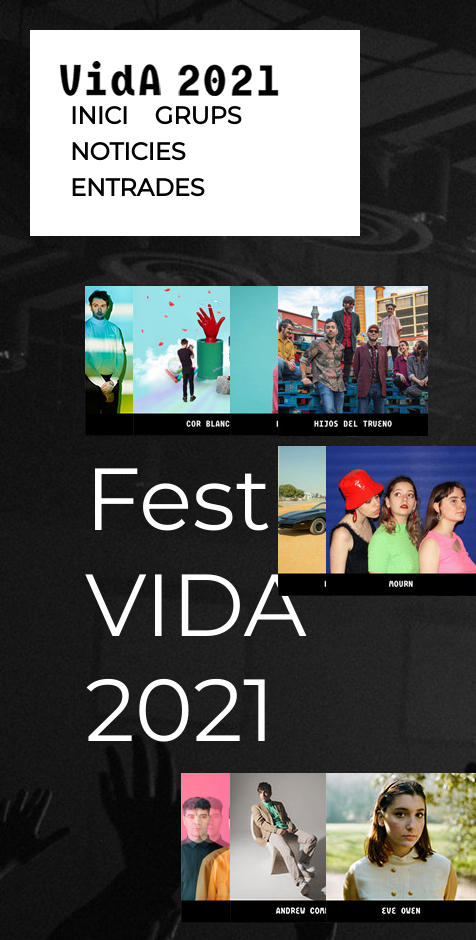
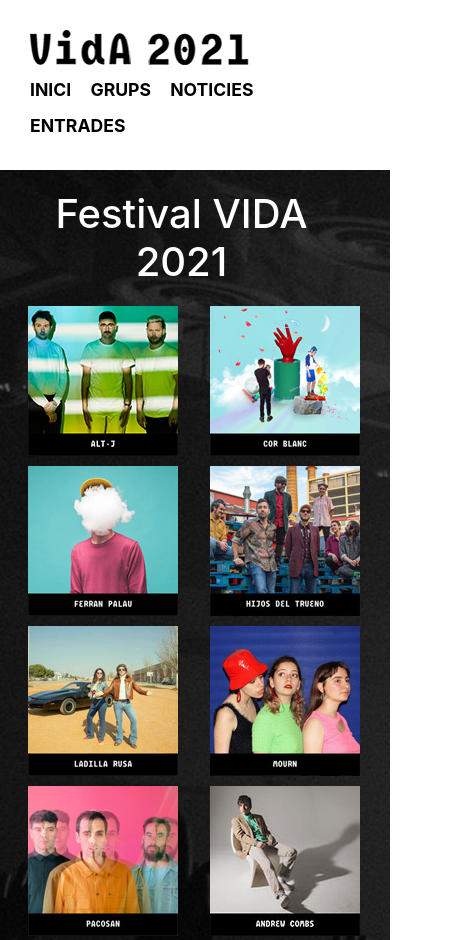
Before and after one commit to malberti-uoc/malberti, a website built with Parcel: page src/index.html in a window 390 px wide. Shown: the top 940 px of the page, 476 px wide, since content can reach past the window. Built offline with nearby package versions, Linux system fonts and the light colour scheme; some packages are replaced by stand-ins of ours.

Commit message:
20201201-07

```diff
--- a/src/assets/styles/layouts/_grups.scss
+++ b/src/assets/styles/layouts/_grups.scss
@@ -53,29 +53,14 @@
 }
 
 /* ------------------------------------ *\
-  #MEDIA_QUERIES_MAX_768
-\* ------------------------------------ */
-
-@media (max-width: $breakpoint-tablet) {
-  body {
-    max-width: 960px;
-    margin: auto;
-    padding: 30px;
-    font-family: $font-family-sans-serif;
-    color: #fff;
-  }
-}
-
-/* ------------------------------------ *\
   #MEDIA_QUERIES_MAX_480
 \* ------------------------------------ */
 
 @media (max-width: $breakpoint-smartphone) {
-  body {
-    max-width: 960px;
-    margin: auto;
-    padding: 30px;
-    font-family: $font-family-sans-serif;
-    color: #fff;
+
+  .grup {
+    width: 100%;
+    padding: 5px;
+    margin: 5px;
   }
 }
--- a/src/assets/styles/layouts/_home.scss
+++ b/src/assets/styles/layouts/_home.scss
@@ -108,16 +108,64 @@
 }
 
 /* ------------------------------------ *\
-  #MEDIA_QUERIES_MAX_768
+  #MEDIA_QUERIES_MAX_480
 \* ------------------------------------ */
 
-@media (max-width: $breakpoint-tablet) {
-  body {
-    max-width: 960px;
-    margin: auto;
-    padding: 30px;
-    font-family: $font-family-sans-serif;
-    color: #fff;
+@media (max-width: $breakpoint-smartphone) {
+  main {
+    padding: 10px;
+
+    .grid-container {
+      display: grid;
+      grid-template-columns: 50% 40%;
+      grid-gap: 10px;
+    }
+
+    .grid-container > div {
+      text-align: center;
+      padding: 0 5px;
+      font-size: 2rem;
+    }
+
+    .item1 {
+      grid-area: 2 / 1 / span 1 / span 1;
+    }
+
+    .item2 {
+      grid-area: 2 / 2 / span 1 / span 1;
+    }
+
+    .item4 {
+      grid-area: 3 / 1 / span 1 / span 1;
+    }
+
+    .item5 {
+      grid-area: 3 / 2 / span 1 / span 1;
+    }
+
+    .item7 {
+      grid-area: 1 / 1 / span 1 / span 2;
+    }
+
+    .item11 {
+      grid-area: 4 / 1 / span 1 / span 1;
+    }
+
+    .item12 {
+      grid-area: 4 / 2 / span 1 / span 1;
+    }
+
+    .item15 {
+      grid-area: 5 / 1 / span 1 / span 1;
+    }
+
+    .item16 {
+      grid-area: 5 / 2 / span 1 / span 1;
+    }
+
+    .item18 {
+      grid-area: 6 / 1 / span 1 / span 1;
+    }
   }
 }
 
@@ -126,11 +174,12 @@
 \* ------------------------------------ */
 
 @media (max-width: $breakpoint-smartphone) {
-  body {
-    max-width: 960px;
-    margin: auto;
-    padding: 30px;
-    font-family: $font-family-sans-serif;
-    color: #fff;
+  ul {
+    margin: 0;
+    padding: 0;
+
+    li {
+      padding: 10px 15px 0 0;
+    }
   }
 }
--- a/src/assets/styles/main.scss
+++ b/src/assets/styles/main.scss
@@ -123,3 +123,55 @@
   margin: 0;
   padding-bottom: 0.5rem;
 }
+
+/* ------------------------------------ *\
+  #MEDIA_QUERIES_MAX_768
+\* ------------------------------------ */
+
+@media (max-width: $breakpoint-tablet) {
+  body {
+    width: 100%;
+    margin: auto;
+    font-family: $font-family-sans-serif;
+    color: #fff;
+  }
+}
+
+/* ------------------------------------ *\
+  #MEDIA_QUERIES_MAX_480
+\* ------------------------------------ */
+
+@media (max-width: $breakpoint-smartphone) {
+  body {
+    width: 100%;
+    margin: auto;
+    font-family: $font-family-sans-serif;
+    color: #fff;
+  }
+
+  header {
+    font-size: 1.1rem;
+
+    img.logotip {
+      display: block;
+      margin: auto;
+    }
+  }
+
+  .float-right {
+    float: left !important;
+  }
+
+  h1 {
+    font-size: 2.5rem;
+    padding: 10px 0;
+    margin: 0;
+    text-align: center;
+  }
+
+  footer {
+    .col {
+      padding: 0 0 30px 0;
+    }
+  }
+}
--- a/src/index.html
+++ b/src/index.html
@@ -16,7 +16,7 @@
 <body class="background-picture">
 	<header>
 		<div class="clearfix">
-			<div class="float-left"><img src="/assets/images/logo_vida2021.png" alt="Vida2021"></div>
+			<div class="float-left"><img class="logotip" src="/assets/images/logo_vida2021.png" alt="Vida2021"></div>
 			<div class="float-right font-weight-bold">
 			  <ul>
 				<li>INICI</li>
@@ -44,16 +44,16 @@
     <footer>
 		<div class="footer__top">
 			<div class="row">
-				<div class="col col-lg-3 col-sm-12">
+				<div class="col col-lg-2 col-sm-12">
 					<h3>On?</h3>
 					<p class="font-weight-bold">Vilanova i la Geltrú</p>
 					<p class="font-italic">Masia d'en Cabanyes</p>
 				</div>
-				<div class="col col-lg-3 col-sm-12">
+				<div class="col col-lg-2 col-12">
 					<h3>Quan?</h3>
 					<p>01·03 de juliol de 2021</p>
 				</div>
-				<div class="col col-lg-6 col-sm-12">
+				<div class="col col-lg-8 col-12">
 					<h3>Que és el Vida?</h3>
 					<p>El Vida es <span class="font-weight-bold">MAR</span>, el caràcter mediterrani envaeix la nostra proposta com a hereus del Faraday. El Vida és <span class="font-weight-bold">NATURA</span>, perquè els diferents espais en els quals es desenvolupa són entorns naturals de gran bellesa. El Vida és <span class="font-weight-bold">LLUM</span>, res millor que l'època estival per desconnectar i allunyar-se de la rutina. El Vida és <span class="font-weight-bold">ART</span>, música en directe, cinema, handcraft, il·lustració, gastronomia ...</p>
 				</div>
@@ -61,10 +61,10 @@
 		</div>
 		<div class="footer__bottom">
 			<div class="row">
-				<div class="col col-lg-3 col-sm-6 text-left">
+				<div class="col col-lg-3 col-12 text-left">
 					<img class="logo" src="/assets/images/logo_vida2021.png" alt="Vida2021">
 				</div>
-				<div class="col col-lg-6 col-sm-6 text-center">
+				<div class="col col-lg-6 col-12 text-center">
 					<ul>
 						<li>INICI</li>
 						<li><a href="grups.html">GRUPS</a></li>
@@ -72,7 +72,7 @@
 						<li>ENTRADES</li>
 					</ul>
 				</div>
-				<div class="col col-lg-3 col-sm-6 text-right">
+				<div class="col col-lg-3 col-12 text-right">
 					<ul>
 						<li><a href="#" title="facebook"><img src="/assets/images/facebook.png" alt="facebook"></a></li>
 						<li><a href="#" title="twitter"><img src="/assets/images/twitter.png" alt="twitter"></a></li>
```
Also changed, not shown: src/grups.html (+11 -11 lines), src/assets/images/news/alt-j.jpg (added).
